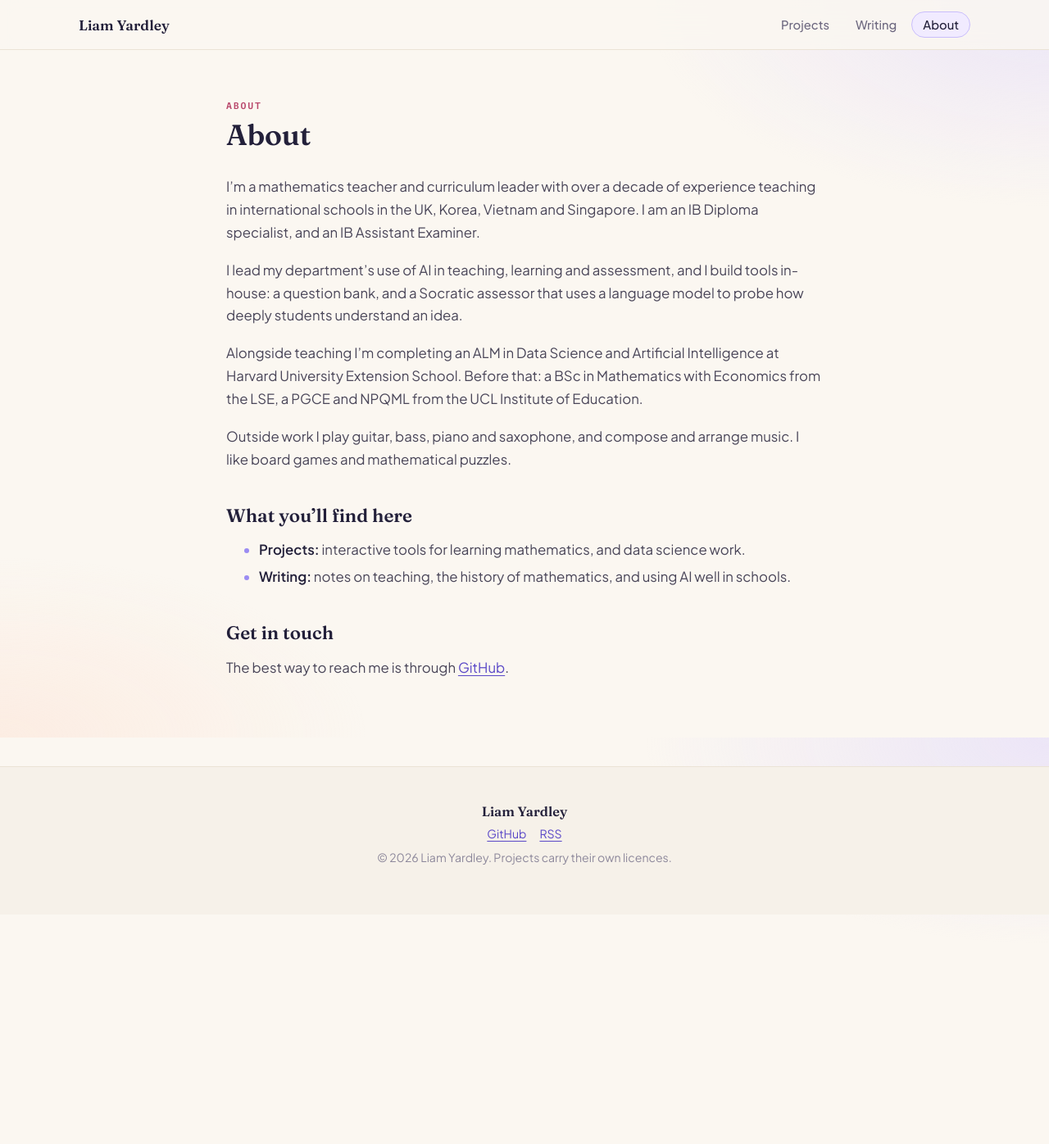
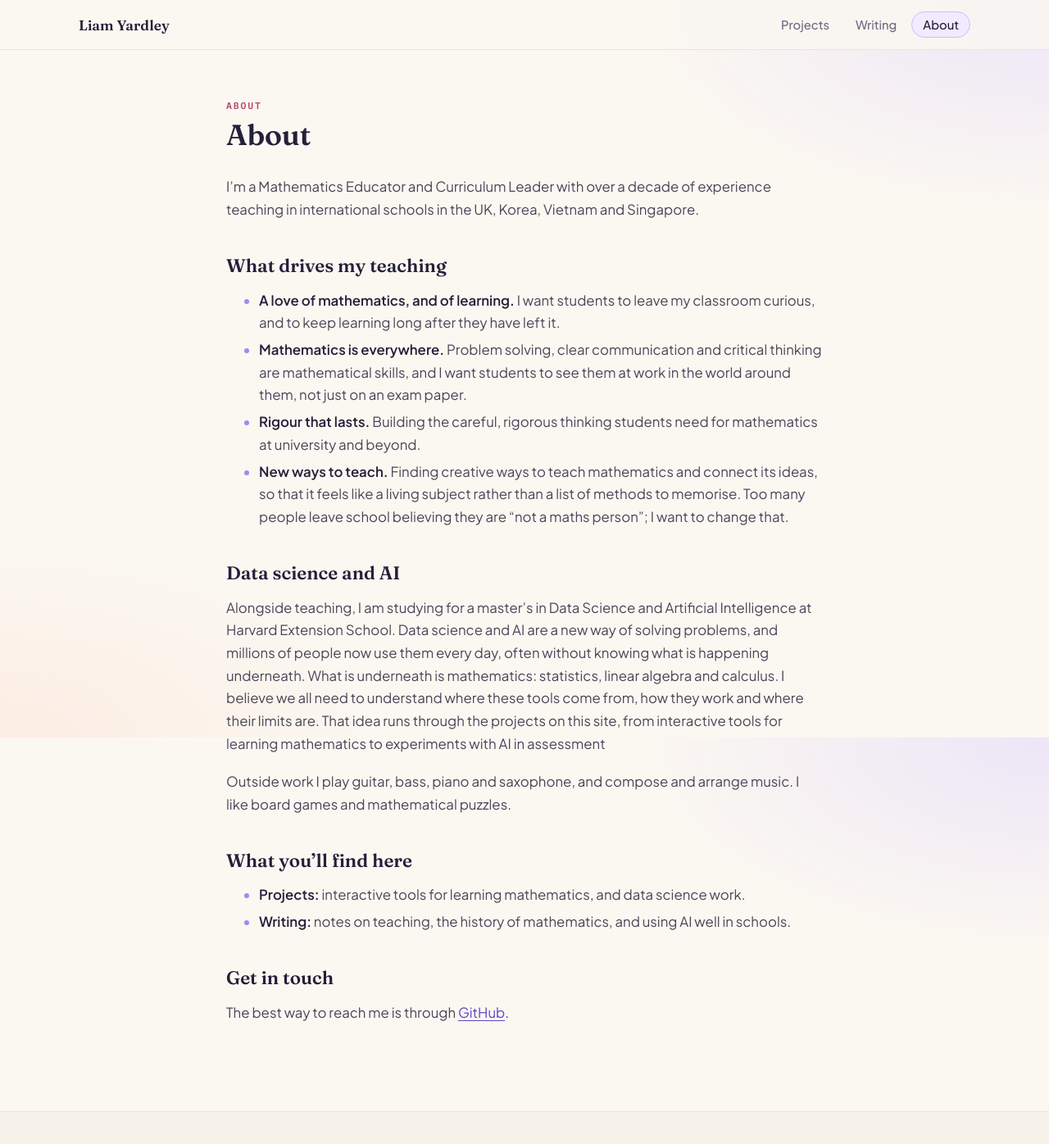
Before and after one commit to liamyardley/liamyardley.github.io, a Jekyll site: the page built from about.md, in a window 1280 px wide and 1400 px high. Shown: the top 1396 px of the window at 82% size. Built offline with Jekyll 4.4.1, drawn with Linux system fonts in a browser that asks for light colours.

Commit message:
Revise about.md with teaching philosophy and AI focus
Updated personal description and added sections on teaching philosophy and data science.

```diff
--- a/about.md
+++ b/about.md
@@ -5,11 +5,18 @@ eyebrow: About
 permalink: /about/
 ---
 
-I’m a mathematics teacher and curriculum leader with over a decade of experience teaching in international schools in the UK, Korea, Vietnam and Singapore. I am an IB Diploma specialist, and an IB Assistant Examiner.
+I'm a Mathematics Educator and Curriculum Leader with over a decade of experience teaching in international schools in the UK, Korea, Vietnam and Singapore.
 
-I lead my department’s use of AI in teaching, learning and assessment, and I build tools in-house: a question bank, and a Socratic assessor that uses a language model to probe how deeply students understand an idea.
+## What drives my teaching
 
-Alongside teaching I’m completing an ALM in Data Science and Artificial Intelligence at Harvard University Extension School. Before that: a BSc in Mathematics with Economics from the LSE, a PGCE and NPQML from the UCL Institute of Education.
+- **A love of mathematics, and of learning.** I want students to leave my classroom curious, and to keep learning long after they have left it.
+- **Mathematics is everywhere.** Problem solving, clear communication and critical thinking are mathematical skills, and I want students to see them at work in the world around them, not just on an exam paper.
+- **Rigour that lasts.** Building the careful, rigorous thinking students need for mathematics at university and beyond.
+- **New ways to teach.** Finding creative ways to teach mathematics and connect its ideas, so that it feels like a living subject rather than a list of methods to memorise. Too many people leave school believing they are "not a maths person"; I want to change that.
+
+## Data science and AI
+
+Alongside teaching, I am studying for a master's in Data Science and Artificial Intelligence at Harvard Extension School. Data science and AI are a new way of solving problems, and millions of people now use them every day, often without knowing what is happening underneath. What is underneath is mathematics: statistics, linear algebra and calculus. I believe we all need to understand where these tools come from, how they work and where their limits are. That idea runs through the projects on this site, from interactive tools for learning mathematics to experiments with AI in assessment
 
 Outside work I play guitar, bass, piano and saxophone, and compose and arrange music. I like board games and mathematical puzzles.
 
```
